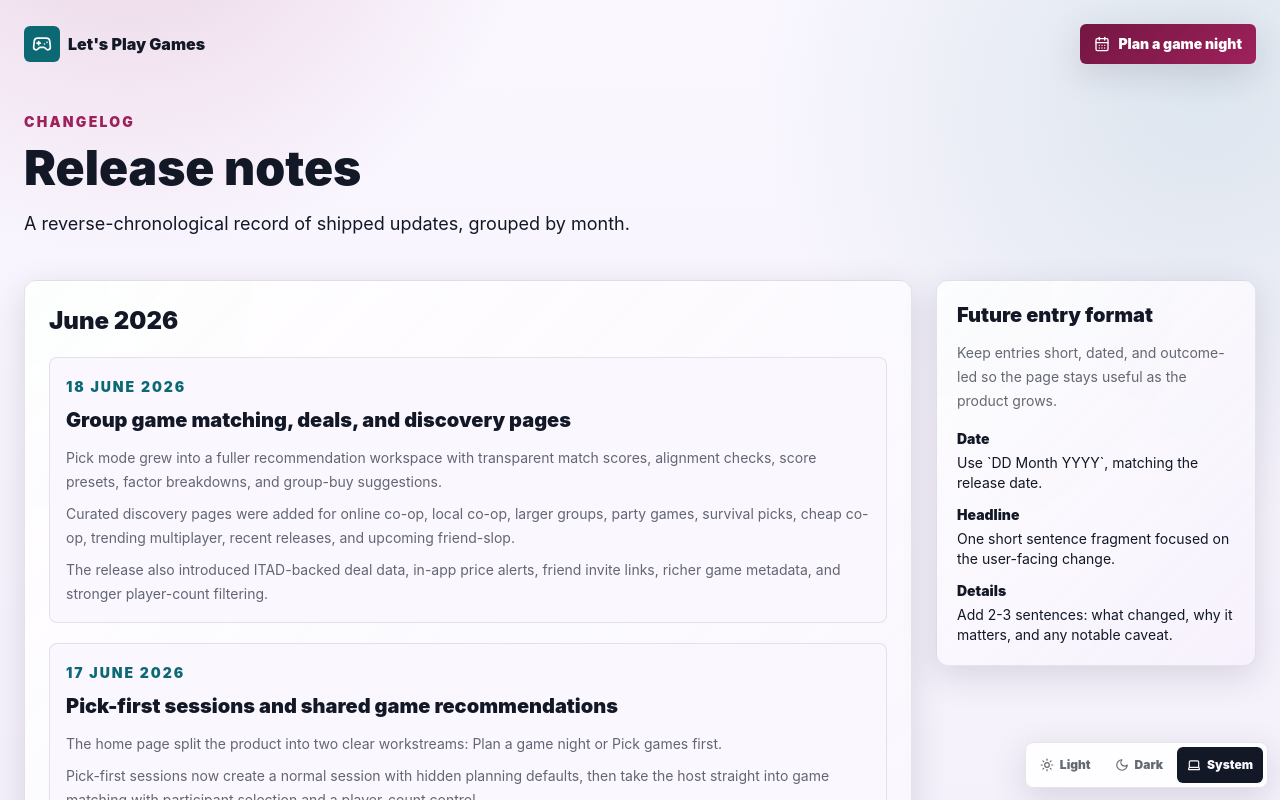
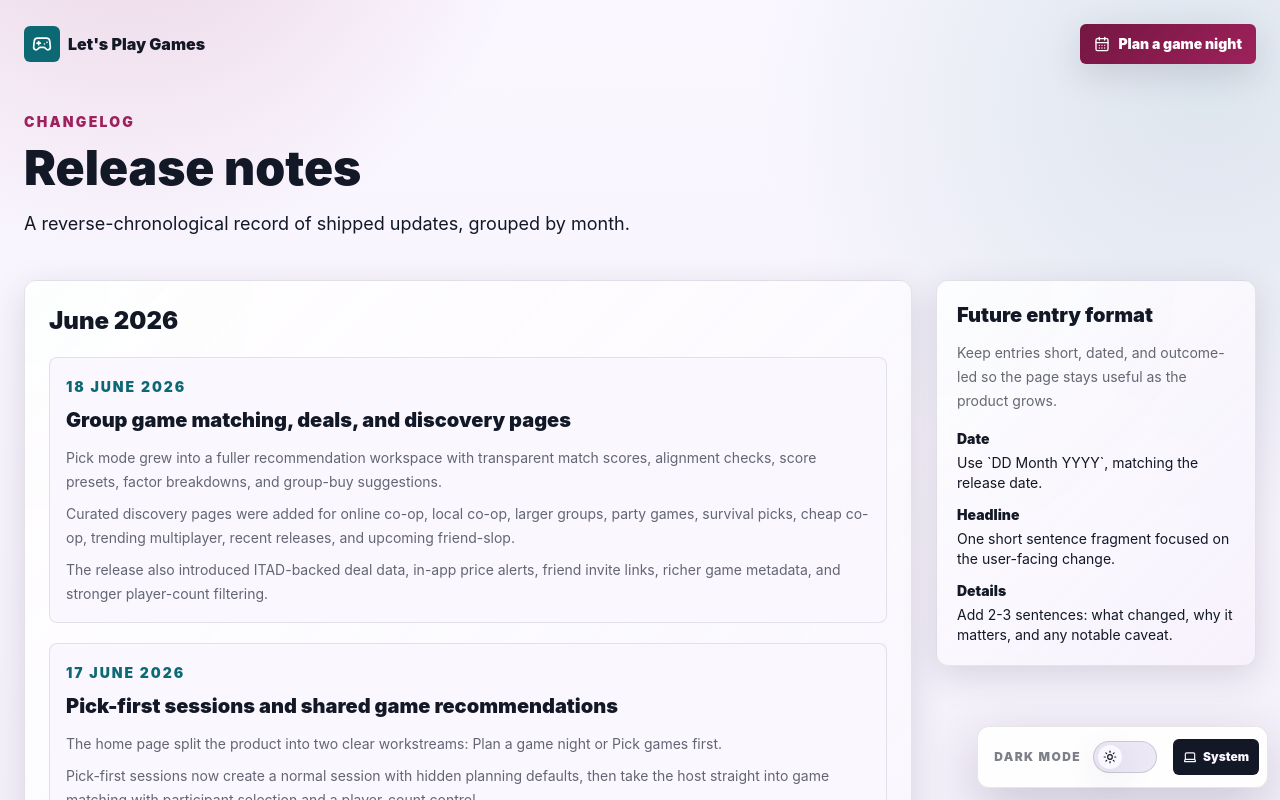
Before and after one commit to HazzJC/WhatShouldWePlay, a Next.js app: page /release-notes in a window 1280 px wide. Shown: the top 800 px of the page. Built offline with nearby package versions, Linux system fonts and the light colour scheme.

Commit message:
for some reason i didn't add a dark mode slider. oops.

```diff
--- a/src/components/theme-toggle.tsx
+++ b/src/components/theme-toggle.tsx
@@ -1,25 +1,29 @@
 "use client";
 
-import type React from "react";
 import { useEffect, useState } from "react";
 import { Laptop, Moon, Sun } from "lucide-react";
 
 type ThemeMode = "light" | "dark" | "system";
 
-const modes: Array<{ mode: ThemeMode; label: string; icon: React.ReactNode }> = [
-  { mode: "light", label: "Light", icon: <Sun className="h-3.5 w-3.5" /> },
-  { mode: "dark", label: "Dark", icon: <Moon className="h-3.5 w-3.5" /> },
-  { mode: "system", label: "System", icon: <Laptop className="h-3.5 w-3.5" /> },
-];
-
 export function ThemeToggle() {
   const [mode, setMode] = useState<ThemeMode>("system");
+  const [systemDark, setSystemDark] = useState(false);
 
   useEffect(() => {
     const saved = window.localStorage.getItem("theme-mode");
     if (saved === "light" || saved === "dark" || saved === "system") {
       setMode(saved);
     }
+
+    const media = window.matchMedia("(prefers-color-scheme: dark)");
+    setSystemDark(media.matches);
+
+    function handleChange(event: MediaQueryListEvent) {
+      setSystemDark(event.matches);
+    }
+
+    media.addEventListener("change", handleChange);
+    return () => media.removeEventListener("change", handleChange);
   }, []);
 
   function updateMode(nextMode: ThemeMode) {
@@ -33,28 +37,42 @@ export function ThemeToggle() {
     }
   }
 
-  return (
-    <div className="fixed bottom-3 right-3 z-50 rounded-lg border border-ink/10 bg-white/85 p-1 shadow-card backdrop-blur" aria-label="Colour theme">
-      <div className="flex gap-1">
-        {modes.map((item) => {
-          const active = mode === item.mode;
+  const darkActive = mode === "dark" || (mode === "system" && systemDark);
 
   return (
+    <div className="fixed bottom-3 right-3 z-50 flex items-center gap-2 rounded-xl border border-ink/10 bg-white/90 p-2 shadow-soft backdrop-blur" aria-label="Colour theme">
       <button
-              key={item.mode}
+        type="button"
+        className="focus-ring inline-flex items-center gap-3 rounded-lg px-2 py-1.5 text-left"
+        aria-pressed={darkActive}
+        onClick={() => updateMode(darkActive ? "light" : "dark")}
+      >
+        <span className="hidden text-xs font-black uppercase tracking-[0.12em] text-ink/55 sm:block">Dark mode</span>
+        <span
+          className={`relative inline-flex h-8 w-16 items-center rounded-full border p-1 transition ${
+            darkActive ? "border-teal/40 bg-ink" : "border-ink/15 bg-linen"
+          }`}
+        >
+          <span
+            className={`grid h-6 w-6 place-items-center rounded-full bg-paper text-ink shadow-card transition-transform ${
+              darkActive ? "translate-x-8" : "translate-x-0"
+            }`}
+          >
+            {darkActive ? <Moon className="h-3.5 w-3.5" /> : <Sun className="h-3.5 w-3.5" />}
+          </span>
+        </span>
+      </button>
+      <button
         type="button"
         className={`focus-ring inline-flex h-9 items-center gap-1.5 rounded-md px-2.5 text-xs font-black transition ${
-                active ? "bg-ink text-paper" : "text-ink/65 hover:bg-paper hover:text-ink"
+          mode === "system" ? "bg-ink text-paper" : "text-ink/65 hover:bg-paper hover:text-ink"
         }`}
-              aria-pressed={active}
-              onClick={() => updateMode(item.mode)}
+        aria-pressed={mode === "system"}
+        onClick={() => updateMode("system")}
       >
-              {item.icon}
-              <span className="hidden sm:inline">{item.label}</span>
+        <Laptop className="h-3.5 w-3.5" />
+        <span className="hidden sm:inline">System</span>
       </button>
-          );
-        })}
-      </div>
     </div>
   );
 }
```
Lines whose indentation alone changed are shown as unchanged.
